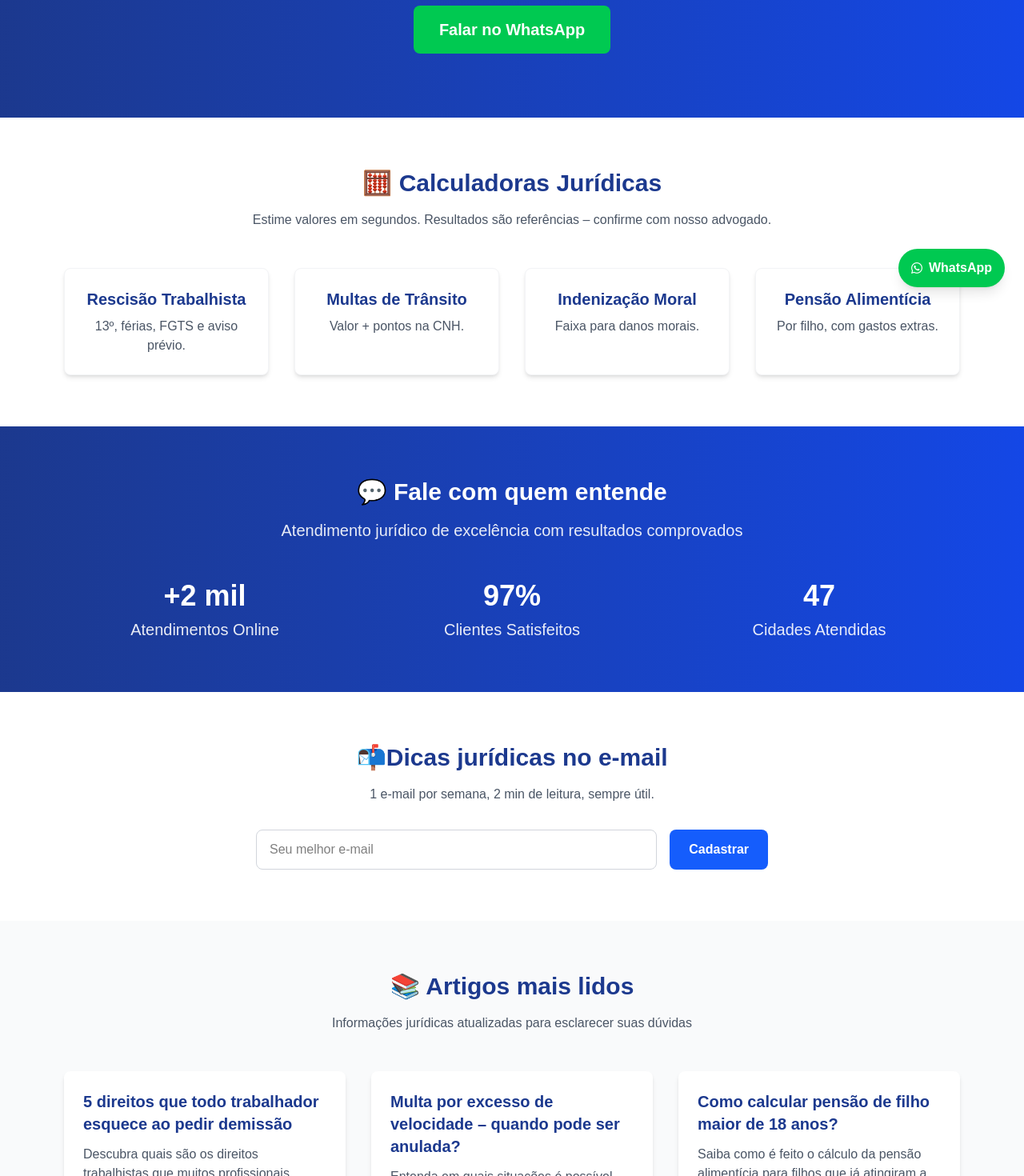
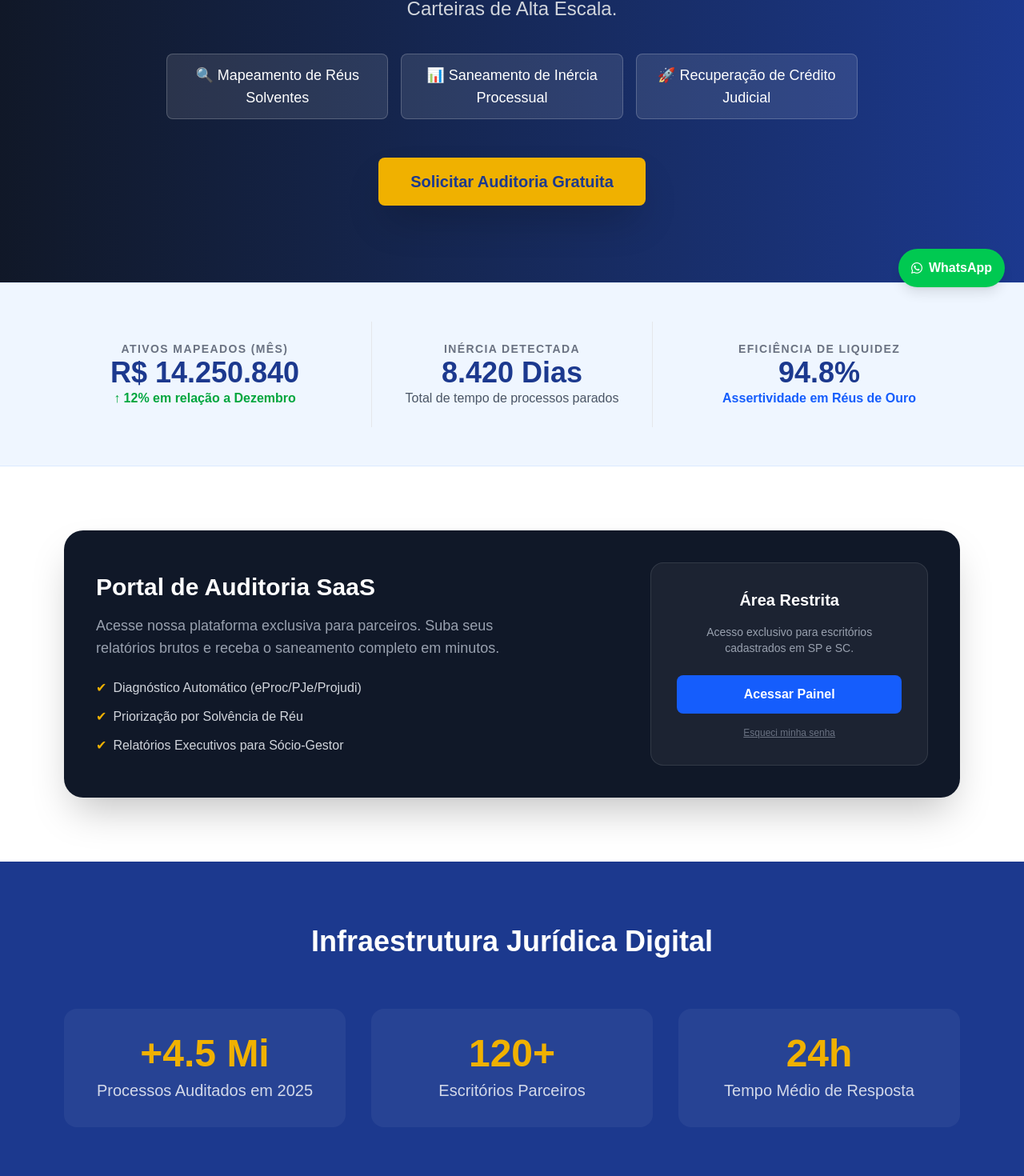
Before and after one commit to mestrereginaldo-site/advogadonomade1, a Next.js app: page / in a window 1280 px wide. Shown: the part 417-1887 px from the top of the page at 80% size. Built offline with nearby package versions, Linux system fonts and the light colour scheme.

Commit message:
Update page.tsx

```diff
--- a/app/page.tsx
+++ b/app/page.tsx
@@ -4,160 +4,127 @@ import EmailCapture from "./components/EmailCapture";
 import AdSenseScript from "./components/AdSenseScript";
 
 export const metadata: Metadata = {
-  title: "Advogado Nômade | Consultoria Jurídica 100% Online em Todo Brasil",
-  description: "Advogado online que atende em qualquer cidade do Brasil. Contratos, LGPD, rescisão, multas, pensão, direito digital. Resposta em 5 min via WhatsApp.",
+  title: "Advogado Nômade | Inteligência em Ativos e Auditoria de Carteiras",
+  description: "Tecnologia para recuperação de ativos judiciais e saneamento de carteiras de massa. Auditoria em PJe, eProc e Projudi.",
 };
 
 export default function Home() {
   return (
     <>
-   {/* Hero Section */}
-<section className="bg-gradient-to-r from-blue-900 to-blue-700 text-white py-20 text-center">
+      <AdSenseScript />
+
+      {/* Hero Section: Foco Total em B2B e Tecnologia */}
+      <section className="bg-gradient-to-r from-gray-900 to-blue-900 text-white py-24 text-center">
         <div className="max-w-4xl mx-auto px-4">
-    <h1 className="text-5xl md:text-6xl font-bold mb-4">
-  Advogado <span className="text-yellow-500">Nômade</span>
+          <h1 className="text-5xl md:text-7xl font-extrabold mb-6 leading-tight">
+            Inteligência de <span className="text-yellow-500">Ativos</span> Jurídicos
           </h1>
-    <p className="text-xl md:text-2xl mb-6">Sua Empresa Protegida Legalmente</p>
+          <p className="text-xl md:text-2xl mb-10 text-gray-300">
+            Tecnologia de Auditoria para Identificação de Liquidez e Saneamento de Carteiras de Alta Escala.
+          </p>
 
-    {/* Especialidades */}
-    <div className="text-lg md:text-xl space-y-2 mb-8">
-      <div className="flex items-center justify-center">
-        <span className="mr-2">✓</span> Crimes de Colarinho Branco
+          {/* Especialidades Corporativas */}
+          <div className="grid grid-cols-1 md:grid-cols-3 gap-4 mb-12 text-lg font-medium">
+            <div className="bg-white/10 p-3 rounded-lg border border-white/20">
+              🔍 Mapeamento de Réus Solventes
             </div>
-      <div className="flex items-center justify-center">
-        <span className="mr-2">✓</span> Compliance LGPD (Evite Multas de R$ 50Mi+)
+            <div className="bg-white/10 p-3 rounded-lg border border-white/20">
+              📊 Saneamento de Inércia Processual
             </div>
-      <div className="flex items-center justify-center">
-        <span className="mr-2">✓</span> Defesa em Direito Digital
+            <div className="bg-white/10 p-3 rounded-lg border border-white/20">
+              🚀 Recuperação de Crédito Judicial
             </div>
           </div>
 
-    {/* Botão do WhatsApp */}
           <a
-      href="https://wa.me/5571986482241?text=Olá!%20Gostaria%20de%20solicitar%20um%20diagnóstico%20gratuito."
+            href="https://wa.me/5571986482241?text=Olá!%20Gostaria%20de%20solicitar%20um%20diagnóstico%20gratuito%20da%20minha%20carteira."
             target="_blank"
             rel="noopener noreferrer"
-      className="inline-block bg-green-500 hover:bg-green-600 text-white font-bold py-4 px-8 rounded-lg text-lg md:text-xl transition duration-300"
+            className="inline-block bg-yellow-500 hover:bg-yellow-600 text-blue-900 font-bold py-4 px-10 rounded-lg text-xl transition duration-300 shadow-2xl"
           >
-      Falar no WhatsApp
+            Solicitar Auditoria Gratuita
           </a>
         </div>
       </section>
 
-      {/* Calculadoras Section */}
-      <section className="py-16 bg-white">
+      {/* NOVIDADE: Dashboard de Ativos em Tempo Real */}
+      <section className="py-12 bg-blue-50 border-y border-blue-100">
         <div className="max-w-6xl mx-auto px-4">
-          <div className="text-center mb-12">
-            <h2 className="text-3xl font-bold text-blue-900 mb-4">🧮 Calculadoras Jurídicas</h2>
-            <p className="text-gray-600 max-w-2xl mx-auto">Estime valores em segundos. Resultados são referências – confirme com nosso advogado.</p>
+          <div className="grid grid-cols-1 md:grid-cols-3 gap-8 text-center">
+            <div className="p-6">
+              <p className="text-sm uppercase tracking-widest text-gray-500 font-bold">Ativos Mapeados (Mês)</p>
+              <h3 className="text-4xl font-black text-blue-900">R$ 14.250.840</h3>
+              <p className="text-green-600 font-bold">↑ 12% em relação a Dezembro</p>
             </div>
-          <div className="grid grid-cols-1 md:grid-cols-2 lg:grid-cols-4 gap-8">
-            <CardLink
-              title="Rescisão Trabalhista"
-              desc="13º, férias, FGTS e aviso prévio."
-              href="/calculadoras"
-            />
-            <CardLink
-              title="Multas de Trânsito"
-              desc="Valor + pontos na CNH."
-              href="/calculadoras"
-            />
-            <CardLink
-              title="Indenização Moral"
-              desc="Faixa para danos morais."
-              href="/calculadoras"
-            />
-            <CardLink
-              title="Pensão Alimentícia"
-              desc="Por filho, com gastos extras."
-              href="/calculadoras"
-            />
+            <div className="p-6 border-x border-gray-200">
+              <p className="text-sm uppercase tracking-widest text-gray-500 font-bold">Inércia Detectada</p>
+              <h3 className="text-4xl font-black text-blue-900">8.420 Dias</h3>
+              <p className="text-gray-600">Total de tempo de processos parados</p>
+            </div>
+            <div className="p-6">
+              <p className="text-sm uppercase tracking-widest text-gray-500 font-bold">Eficiência de Liquidez</p>
+              <h3 className="text-4xl font-black text-blue-900">94.8%</h3>
+              <p className="text-blue-600 font-bold">Assertividade em Réus de Ouro</p>
+            </div>
           </div>
         </div>
       </section>
 
-      {/* Stats Section */}
-      <section className="py-16 bg-gradient-to-r from-blue-900 to-blue-700 text-white">
+      {/* INOVAÇÃO: Área do Cliente - Portal de Auditoria */}
+      <section className="py-20 bg-white">
         <div className="max-w-6xl mx-auto px-4">
-          <div className="text-center mb-12">
-            <h2 className="text-3xl font-bold mb-4">💬 Fale com quem entende</h2>
-            <p className="text-xl opacity-90">Atendimento jurídico de excelência com resultados comprovados</p>
+          <div className="bg-gray-900 rounded-3xl p-10 text-white flex flex-col md:flex-row items-center justify-between shadow-2xl">
+            <div className="md:w-1/2 mb-8 md:mb-0">
+              <h2 className="text-3xl font-bold mb-4">Portal de Auditoria SaaS</h2>
+              <p className="text-gray-400 text-lg mb-6">
+                Acesse nossa plataforma exclusiva para parceiros. Suba seus relatórios brutos e receba o saneamento completo em minutos.
+              </p>
+              <ul className="space-y-3 text-gray-300">
+                <li className="flex items-center"><span className="text-yellow-500 mr-2">✔</span> Diagnóstico Automático (eProc/PJe/Projudi)</li>
+                <li className="flex items-center"><span className="text-yellow-500 mr-2">✔</span> Priorização por Solvência de Réu</li>
+                <li className="flex items-center"><span className="text-yellow-500 mr-2">✔</span> Relatórios Executivos para Sócio-Gestor</li>
+              </ul>
             </div>
-          <div className="grid grid-cols-1 md:grid-cols-3 gap-8 text-center">
-            <StatItem number="+2 mil" text="Atendimentos Online" />
-            <StatItem number="97%" text="Clientes Satisfeitos" />
-            <StatItem number="47" text="Cidades Atendidas" />
+            <div className="md:w-1/3 bg-white/5 p-8 rounded-2xl border border-white/10 text-center">
+              <h3 className="text-xl font-bold mb-4">Área Restrita</h3>
+              <p className="text-sm text-gray-400 mb-6">Acesso exclusivo para escritórios cadastrados em SP e SC.</p>
+              <button className="w-full bg-blue-600 hover:bg-blue-700 py-3 rounded-lg font-bold transition">Acessar Painel</button>
+              <p className="mt-4 text-xs text-gray-500 underline cursor-pointer">Esqueci minha senha</p>
+            </div>
           </div>
         </div>
       </section>
 
-      {/* Newsletter */}
-      <section className="py-16 bg-white">
-        <div className="max-w-2xl mx-auto px-4 text-center">
-          <h2 className="text-3xl font-bold text-blue-900 mb-4">📬Dicas jurídicas no e-mail</h2>
-          <p className="text-gray-600 mb-8">1 e-mail por semana, 2 min de leitura, sempre útil.</p>
-          <EmailCapture />
+      {/* Stats Section: Mudança de Mentalidade */}
+      <section className="py-20 bg-blue-900 text-white">
+        <div className="max-w-6xl mx-auto px-4 text-center">
+          <h2 className="text-4xl font-bold mb-16">Infraestrutura Jurídica Digital</h2>
+          <div className="grid grid-cols-1 md:grid-cols-3 gap-8">
+            <StatItem number="+4.5 Mi" text="Processos Auditados em 2025" />
+            <StatItem number="120+" text="Escritórios Parceiros" />
+            <StatItem number="24h" text="Tempo Médio de Resposta" />
+          </div>
         </div>
       </section>
 
-      {/* Articles */}
-      <section className="py-16 bg-gray-50">
-        <div className="max-w-6xl mx-auto px-4">
-          <div className="text-center mb-12">
-            <h2 className="text-3xl font-bold text-blue-900 mb-4">📚 Artigos mais lidos</h2>
-            <p className="text-gray-600 max-w-2xl mx-auto">Informações jurídicas atualizadas para esclarecer suas dúvidas</p>
-          </div>
-          <div className="grid grid-cols-1 md:grid-cols-3 gap-8">
-            <ArticleCard
-              title="5 direitos que todo trabalhador esquece ao pedir demissão"
-              description="Descubra quais são os direitos trabalhistas que muitos profissionais deixam de exigir ao sair de um emprego."
-              link="/artigos/direitos-demissao"
-            />
-            <ArticleCard
-              title="Multa por excesso de velocidade – quando pode ser anulada?"
-              description="Entenda em quais situações é possível recorrer de multas por excesso de velocidade com chances de sucesso."
-              link="/artigos/multa-velocidade"
-            />
-            <ArticleCard
-              title="Como calcular pensão de filho maior de 18 anos?"
-              description="Saiba como é feito o cálculo da pensão alimentícia para filhos que já atingiram a maioridade."
-              link="/artigos/pensao-maior-idade"
-            />
-          </div>
+      {/* Newsletter Estratégica */}
+      <section className="py-20 bg-gray-50 text-center">
+        <div className="max-w-2xl mx-auto px-4">
+          <h2 className="text-3xl font-bold text-gray-900 mb-4">Relatório de Mercado Judiciário</h2>
+          <p className="text-gray-600 mb-8">Receba semanalmente insights sobre liquidez e tendências de tribunais brasileiros.</p>
+          <EmailCapture />
         </div>
       </section>
     </>
   );
 }
 
-function CardLink({ title, desc, href }: { title: string; desc: string; href: string }) {
-  return (
-    <Link href={href} className="block bg-white rounded-lg p-6 text-center shadow-md hover:shadow-lg transition-shadow border border-gray-100">
-      <h3 className="text-xl font-bold text-blue-900 mb-2">{title}</h3>
-      <p className="text-gray-600">{desc}</p>
-    </Link>
-  );
-}
-
+// Componentes Auxiliares (Mantendo a compatibilidade)
 function StatItem({ number, text }: { number: string; text: string }) {
   return (
-    <div>
-      <h3 className="text-4xl font-bold mb-2">{number}</h3>
-      <p className="text-xl opacity-90">{text}</p>
+    <div className="p-8 bg-white/5 rounded-2xl">
+      <h3 className="text-5xl font-black mb-2 text-yellow-500">{number}</h3>
+      <p className="text-xl opacity-80">{text}</p>
     </div>
   );
 }
-
-function ArticleCard({ title, description, link }: { title: string; description: string; link: string }) {
-  return (
-    <div className="bg-white rounded-lg overflow-hidden shadow-md hover:shadow-lg transition-shadow">
-      <div className="p-6">
-        <h3 className="text-xl font-bold text-blue-900 mb-3">{title}</h3>
-        <p className="text-gray-600 mb-4">{description}</p>
-        <Link href={link} className="text-blue-600 font-semibold hover:text-blue-800 transition-colors">
-          Ler mais →
-        </Link>
-      </div>
-    </div>
-  );
-}
```
Lines whose indentation alone changed are shown as unchanged.
